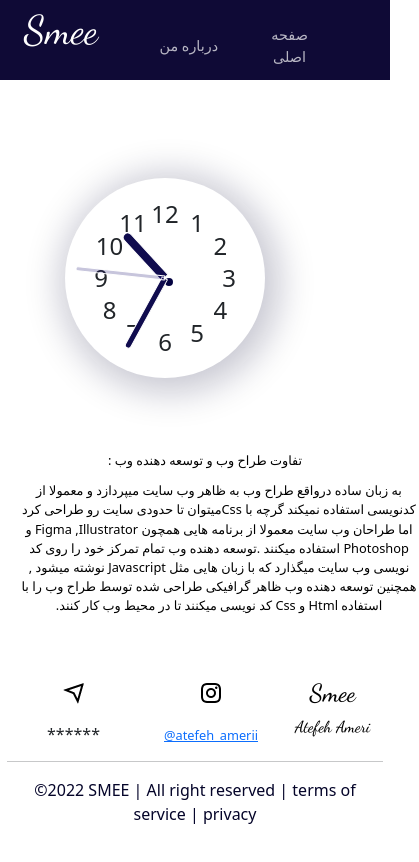
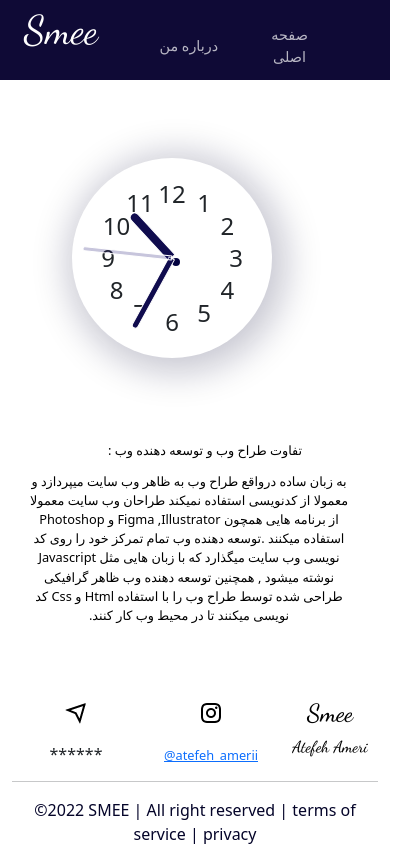
Before and after one commit to RealSmee/simple, a React (Create React App) app: page / in a window 390 px wide. Shown: the whole page, 419 px wide, since content can reach past the window. Built offline with nearby package versions, Linux system fonts and the light colour scheme; a web font is replaced by a local one.

Commit message:
deploy my react app to github pages

```diff
--- a/package.json
+++ b/package.json
@@ -1,5 +1,5 @@
 {
-  "homepage": "http://RealSmee.github.io/simple",
+  "homepage": "http://RealSmee.github.io/",
   "name": "realprofilee-app",
   "version": "0.1.0",
   "private": true,
--- a/src/App.js
+++ b/src/App.js
@@ -1,9 +1,13 @@
 import './App.css';
 import {BrowserRouter as Router,Routes, Link, Route} from 'react-router-dom';
 import Header from './component/Header/Header';
-import About from './component/About/About';
-import Home from './component/Home/Home';
+/*import About from './component/About/About';
+import Home from './component/Home/Home';*/
 import Contact from './component/Footer/Contact';
+import Home from './pages/Home/Home';
+import About from './pages/About/About';
+
+
 
 
 
@@ -12,13 +16,16 @@ function App() {
   return (
     <div className='page-container'>
       <div className='content-wrap'>
+
     <Router>
     <Header/>
 
 
       <Routes>
         <Route exact path='/' element={<Home/>}/>
-        <Route exact path='/About' element={<About/>}/>
+
+
+        <Route exact path='About' element={<About/>}/>
 
 
 
--- a/src/component/Header/Header.jsx
+++ b/src/component/Header/Header.jsx
@@ -1,6 +1,6 @@
-import React, { useRef } from 'react';
+import React  from 'react';
 import './Header.css'
-import { Container ,Col} from 'reactstrap'
+import { Container } from 'reactstrap'
 import { Link } from 'react-router-dom';
 
 
@@ -16,11 +16,11 @@ const NavbarLink = [
         id: 1,
         display: 'صفحه اصلی',
         url: '/'
-    },
+    }
 ]
 function Header() {
-    const menuRef = useRef(null)
-    const menutoggle = () => menuRef.current.classList.toggle('menu-active');
+
+
     return (
         <header className='header'>
 
@@ -33,7 +33,7 @@ function Header() {
                         Smee
                     </div>
                     {/*ا  be nav-menu to media query (responsive) style mide ke toggle beshe*/}
-                    <div className="nav-menu" ref={menuRef} onClick={menutoggle}>
+                    <div className="nav-menu">
                         <ul className='navbar-list'>
                             {
                                 NavbarLink.map((item) => (
--- a/src/component/Home/Home.css
+++ b/src/pages/Home/Home.css
@@ -22,10 +22,10 @@ body{
    border-radius: 80%;
    justify-content: center;
   align-items: center;
-  left:58px;
+  left: 60px;;
   bottom: 80px ;
   margin-top: 300px;
-  position: relative;
+
 }
 .clock::before{
     content: '';
--- a/src/component/Home/Home.jsx
+++ b/src/pages/Home/Home.jsx
@@ -1,6 +1,6 @@
 import React, { Component } from 'react';
 import { Container, Row, Col } from "reactstrap";
-import Clock from './Clock';
+import Clock from './Clock'
 import Text from './Text';
 
 class Home extends Component {
--- a/src/component/Home/Text.jsx
+++ b/src/pages/Home/Text.jsx
@@ -7,7 +7,7 @@ function text() {
         <section className='section'>
             <h1>: تفاوت طراح وب و توسعه دهنده وب
             </h1>
-                   <p>به زبان ساده  درواقع طراح وب به ظاهر وب سایت میپردازد و معمولا از کدنویسی استفاده نمیکند گرچه با  <span>Css</span>میتوان تا حدودی سایت رو طراحی کرد اما طراحان وب سایت معمولا از برنامه هایی همچون<span> Figma ,Illustrator و Photoshop  </span>  استفاده میکنند
+                   <p>به زبان ساده  درواقع طراح وب به ظاهر وب سایت میپردازد و معمولا از کدنویسی استفاده نمیکند   طراحان وب سایت معمولا از برنامه هایی همچون<span> Figma ,Illustrator و Photoshop  </span>  استفاده میکنند
                    .
                    <span>توسعه دهنده وب تمام تمرکز خود را روی کد نویسی  وب سایت میگذارد که با زبان هایی مثل Javascript  نوشته میشود , همچنین توسعه دهنده وب ظاهر گرافیکی طراحی شده توسط طراح وب را با  استفاده Html <span> و</span> Css کد نویسی میکنند تا در محیط وب کار کنند.</span></p>
 
--- a/src/component/Home/text.css
+++ b/src/pages/Home/text.css
@@ -11,8 +11,19 @@
   font-size: .8rem;
   text-align: center;
   direction: rtl;
-  width: 25rem;
+  width: 40rem;
   left: 1.5rem;
 
 
 }
+
+@media only screen and (max-width: 720px) {
+  .section {
+   padding: 10px 5px;
+   position: relative;
+  }
+  .section p{
+    width:20rem ;
+
+  }
+}
```
Also changed, not shown: src/pages/About/About.css (renamed from src/component/About/About.css), src/pages/About/About.jsx (renamed from src/component/About/About.jsx), src/pages/About/Skills.jsx (renamed from src/component/About/Skills.jsx), src/pages/About/skills.css (renamed from src/component/About/skills.css), src/pages/Home/Clock.jsx (renamed from src/component/Home/Clock.jsx).
